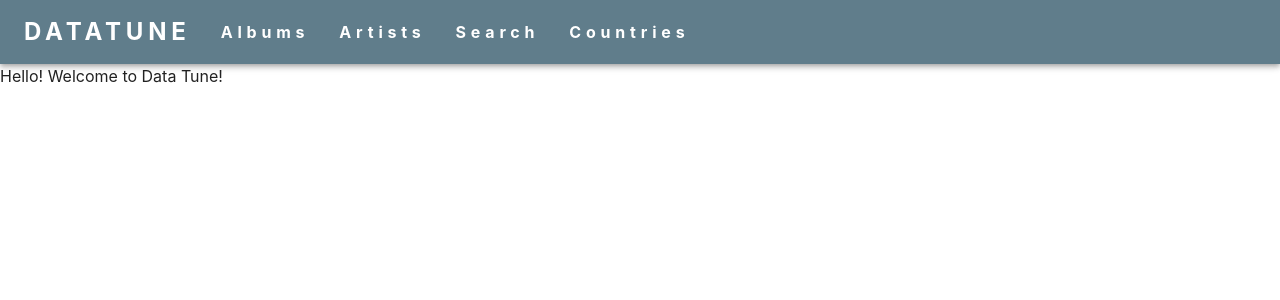
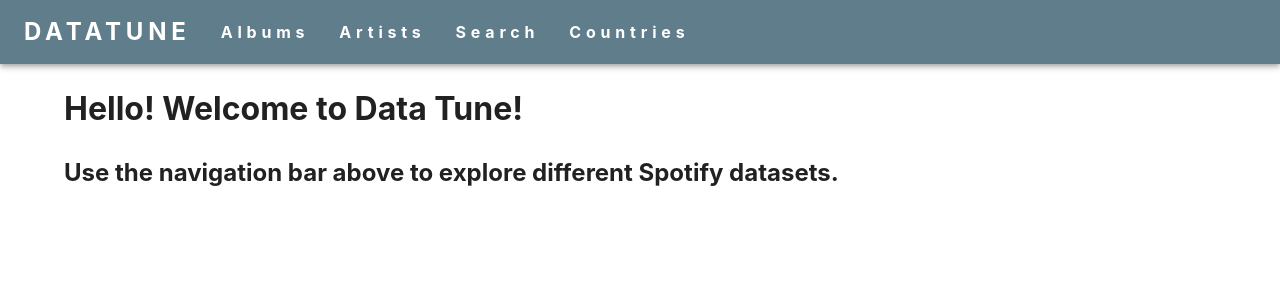
Before and after one commit to rickyraup/cis-5500-final-project-group-5, a React (Create React App) app in the folder client/: page / in a window 1280 px wide. Shown: the top 300 px of the page. Built offline with nearby package versions, Linux system fonts and the light colour scheme.

Commit message:
mini polished main page

```diff
--- a/client/src/pages/AlbumsPage.js
+++ b/client/src/pages/AlbumsPage.js
@@ -5,7 +5,6 @@ import dayjs from 'dayjs'
 import { LocalizationProvider } from '@mui/x-date-pickers/LocalizationProvider'
 import { AdapterDayjs } from '@mui/x-date-pickers/AdapterDayjs'
 import { DatePicker } from '@mui/x-date-pickers/DatePicker'
-import { DateRangePicker } from '@mui/x-date-pickers-pro/DateRangePicker';
 
 const config = require('../config.json');
 
--- a/client/src/pages/CountriesPage.js
+++ b/client/src/pages/CountriesPage.js
@@ -88,7 +88,6 @@ export default function CountriesPage() {
     fetch(`http://${config.server_host}:${config.server_port}/numArtistsByCountry`)
     .then(res => res.json())
     .then(resJson => {
-      console.log(resJson);
       setCountryData1(resJson);
     })
 
@@ -108,7 +107,6 @@ export default function CountriesPage() {
     fetch(`http://${config.server_host}:${config.server_port}/topArtistByCountry`)
     .then(res => res.json())
     .then(resJson => {
-      console.log(resJson);
       setCountryData2(resJson);
     })
   }, [])
--- a/client/src/pages/MainPage.js
+++ b/client/src/pages/MainPage.js
@@ -1,11 +1,14 @@
 import { useEffect, useState } from 'react';
-// import {  } from '@mui/material';
+import { Card, Container } from '@mui/material';
 import { NavLink } from 'react-router-dom';
 
 const config = require('../config.json');
 
 export default function MainPage() {
   return (
-    <div>Hello! Welcome to Data Tune!</div>
+    <Container>
+      <h1>Hello! Welcome to Data Tune!</h1>
+      <h2>Use the navigation bar above to explore different Spotify datasets.</h2>
+    </Container>
   )
 }
```
Also changed, not shown: 1 other file (tests, documents, lock files or other folders).
